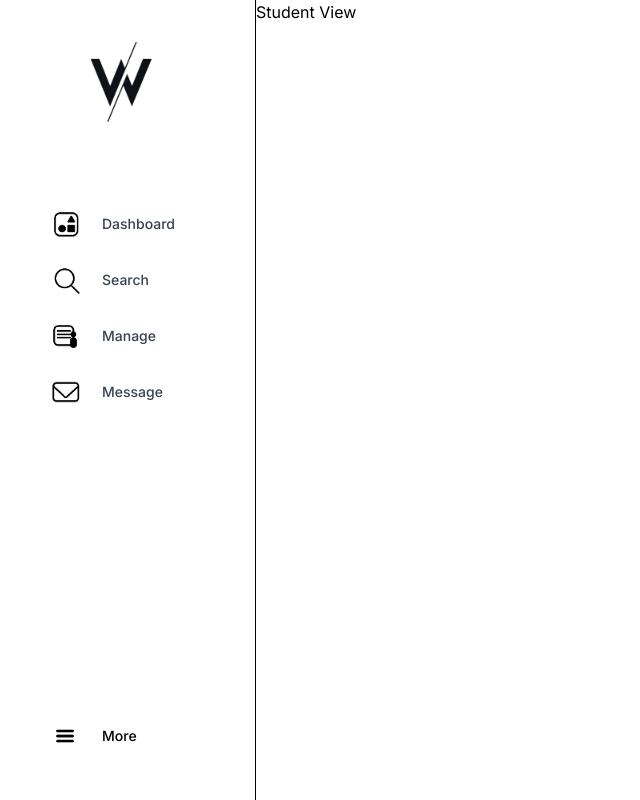
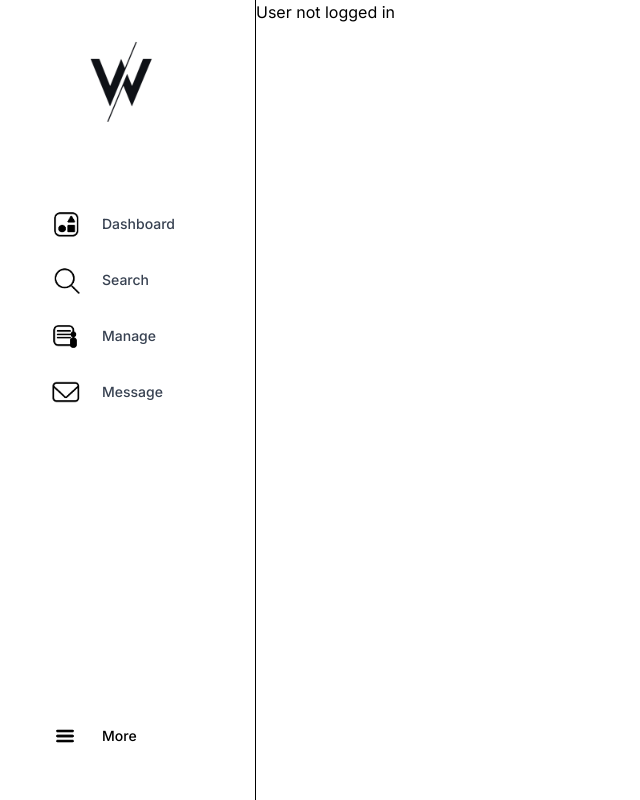
Before and after one commit to sh2002vk/wip_website, a Next.js app: page /home-student in a window 1280 px wide. Shown: the whole page, without its empty margins (0-640 px from the left). Built offline with nearby package versions, Linux system fonts and the light colour scheme; no server answers; a web font is replaced by a local one.

Commit message:
Fixed: Default page setup upon student login

```diff
--- a/src/app/home-student/page.tsx
+++ b/src/app/home-student/page.tsx
@@ -1,3 +1,10 @@
-export default function Page(){
-    return <p>Student View</p>
+'use client';
+import React from 'react';
+import DashboardLayout from './dashboard/layout';
+
+export default function Page() {
+  return (
+    <DashboardLayout title="Dashboard">
+    </DashboardLayout>
+  );
 }
```
